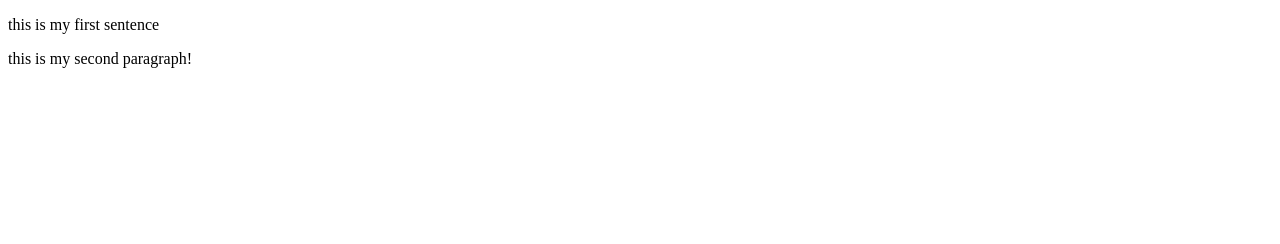
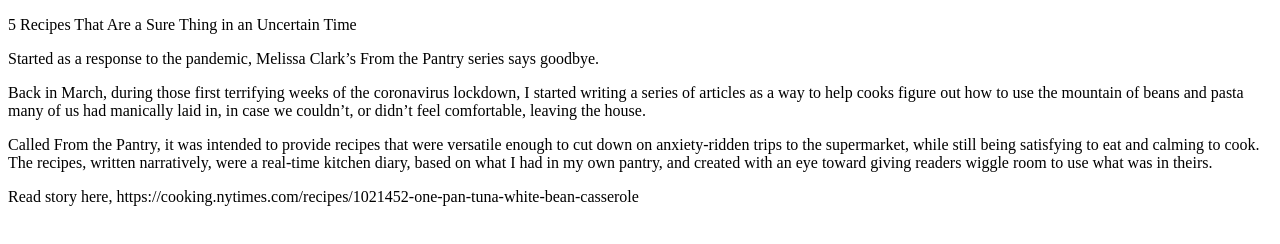
Before and after one commit to ihammett/ihammett.github.io, a plain HTML site: page index.html in a window 1280 px wide. Drawn offline with Linux system fonts and the light colour scheme.

Commit message:
Add files via upload

```diff
--- a/index.html
+++ b/index.html
@@ -4,13 +4,17 @@
 
 <head>
 
-<title> March 23, 2021</title>
+<title> Thursday, Oct 1 2020</title>
 </head>
 
 <body>
-    <p>this is my first sentence</p>
-    <p>this is my second paragraph!</p>
+    <p>5 Recipes That Are a Sure Thing in an Uncertain Time</p>
+    <p>Started as a response to the pandemic, Melissa Clark’s From the Pantry series says goodbye.</p>
+    <p>Back in March, during those first terrifying weeks of the coronavirus lockdown, I started writing a series of articles as a way to help cooks figure out how to use the mountain of beans and pasta many of us had manically laid in, in case we couldn’t, or didn’t feel comfortable, leaving the house.</p>
+    <p>Called From the Pantry, it was intended to provide recipes that were versatile enough to cut down on anxiety-ridden trips to the supermarket, while still being satisfying to eat and calming to cook. The recipes, written narratively, were a real-time kitchen diary, based on what I had in my own pantry, and created with an eye toward giving readers wiggle room to use what was in theirs.</p>
 
+    <p>Read story here,
+        https://cooking.nytimes.com/recipes/1021452-one-pan-tuna-white-bean-casserole</p>
 </body>
 
 
```
